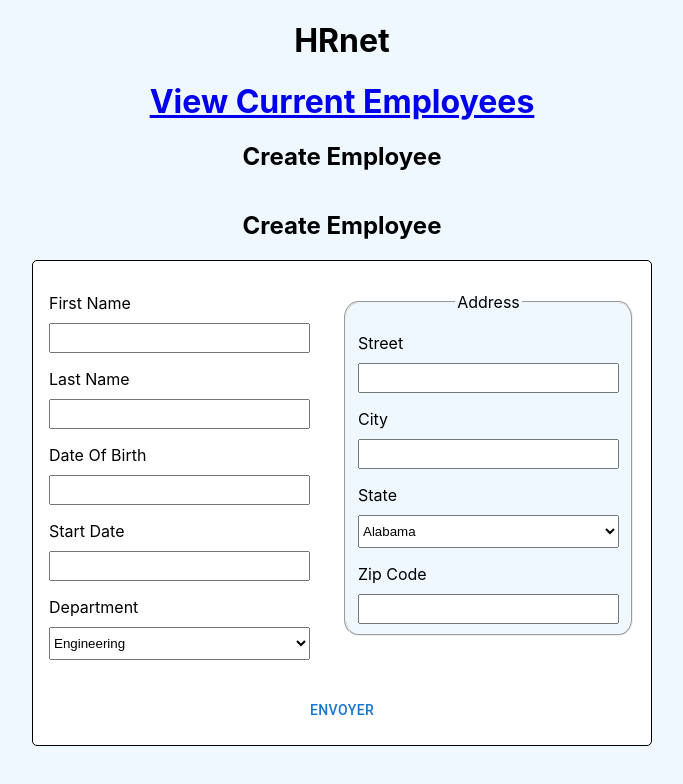
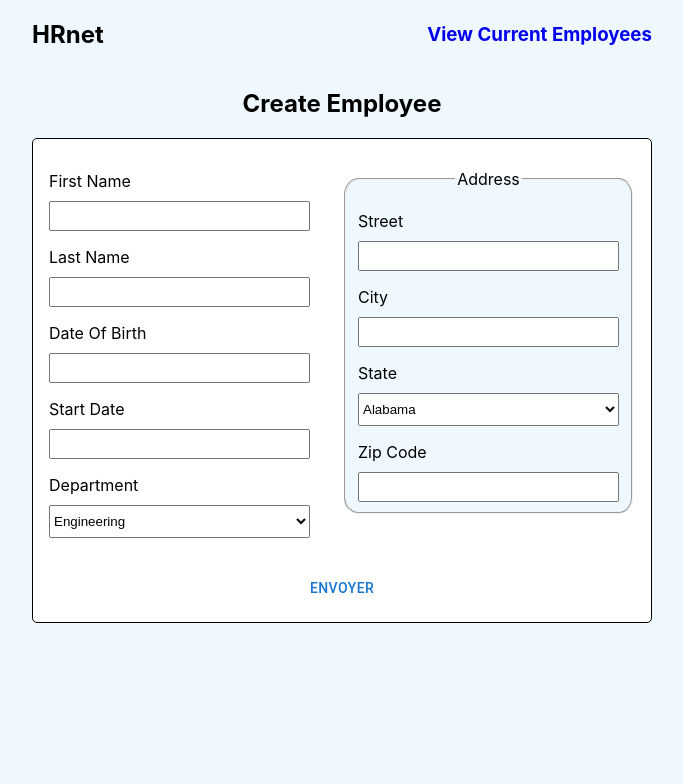
Before and after one commit to theodotcom/HRNet, a React (Create React App) app: page / in a window 1280 px wide. Shown: the top 784 px of the page, without its empty margins (298-981 px from the left). Built offline with nearby package versions, Linux system fonts and the light colour scheme.

Commit message:
:lipstick:

```diff
--- a/src/pages/Index.js
+++ b/src/pages/Index.js
@@ -1,17 +1,15 @@
 import { Link } from 'react-router-dom'
 import { Form } from '../components/Form'
+import '../css/index.css'
 
 const Index = () => {
     return (
         <div className="body_container">
             <div className="title">
-                <h1>HRnet</h1>
-            </div>
-            <div className="main_infos">
+                <h2>HRnet</h2>
                 <Link className="main-nav-logo" to="/employee">
-                    <h1 className="sr-only">View Current Employees</h1>
+                    <h3 className="sr-only">View Current Employees</h3>
                 </Link>
-                <h2>Create Employee</h2>
             </div>
             <Form />
         </div>
```
